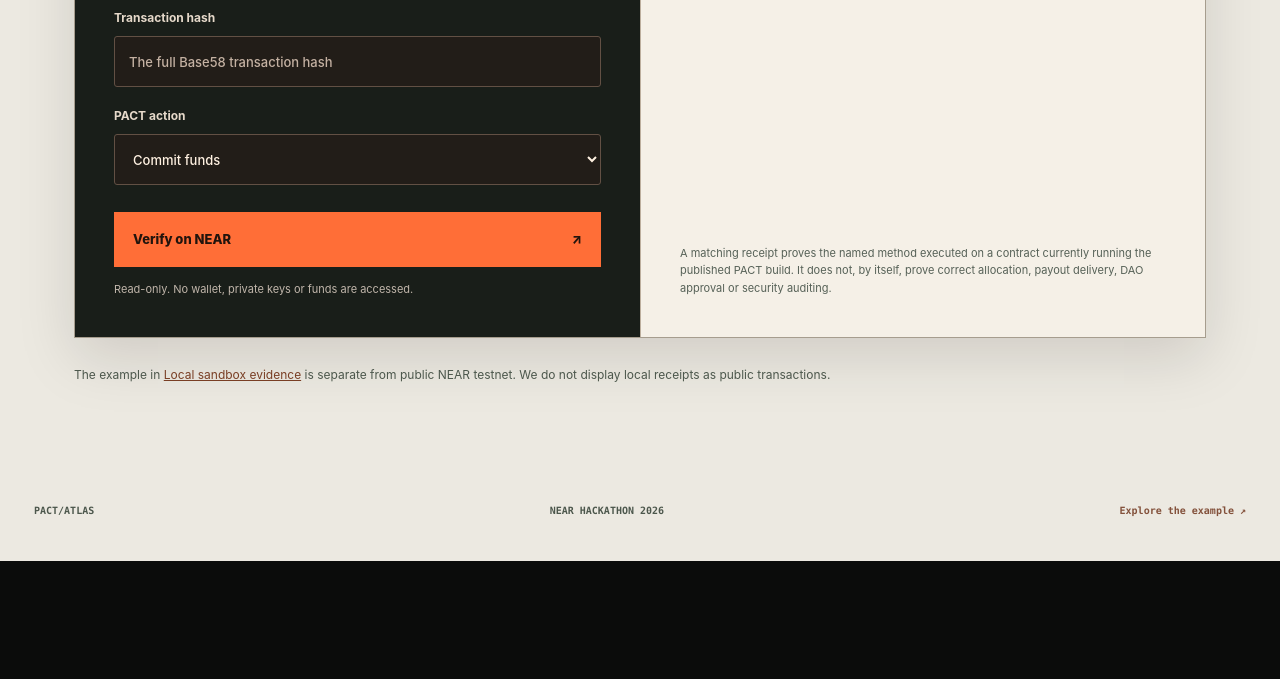
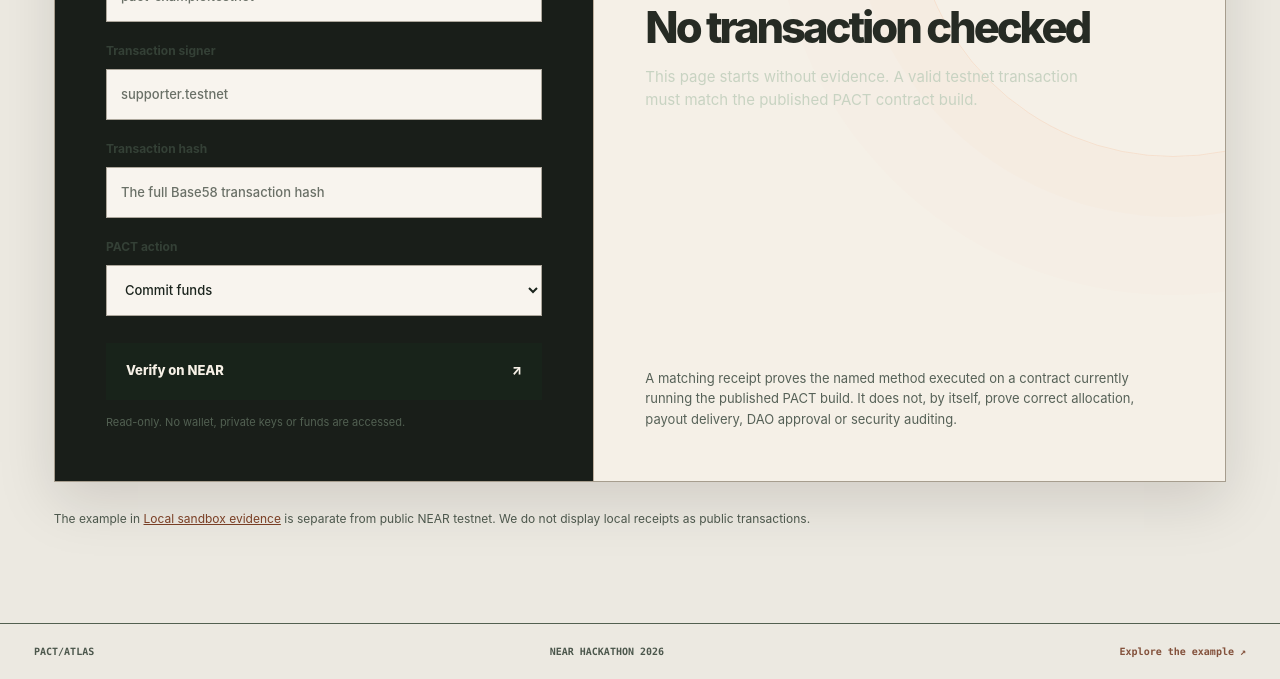
Before and after one commit to Iniwura/pact-atlas, a website with bundled scripts: page web/verify.html in a window 1280 px wide. Shown: the part 726-1405 px from the top of the page. Before the commit the page ends 1287 px from the top, so only its background shows below. Built offline with nearby package versions, Linux system fonts and the light colour scheme.

Commit message:
design(routes): apply cohesive visual system to verify.html

```diff
--- a/web/verify.html
+++ b/web/verify.html
@@ -9,6 +9,7 @@
 <link rel="stylesheet" href="./protocol-workspace.css">
 <link rel="stylesheet" href="./verify.css">
   <link rel="stylesheet" href="./product-polish.css">
+  <link rel="stylesheet" href="./atlas-product-system.css">
 </head>
 <body class="protocol-app verify-app">
 <a class="skip-link" href="#verify-main">Skip to transaction verification</a>
```
